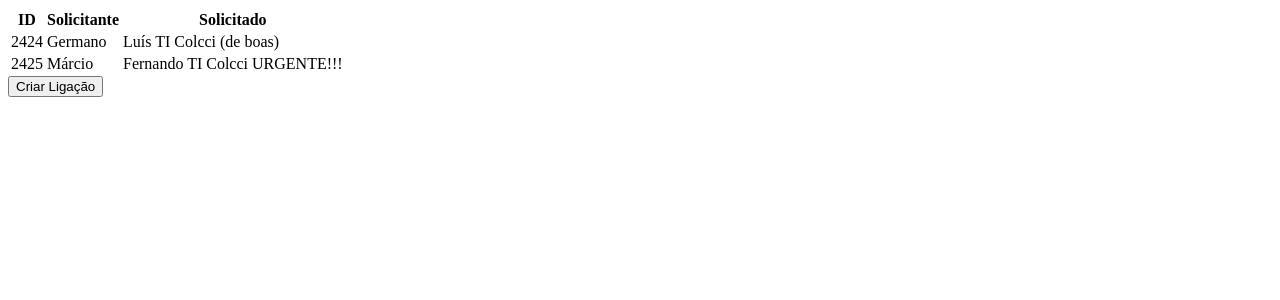
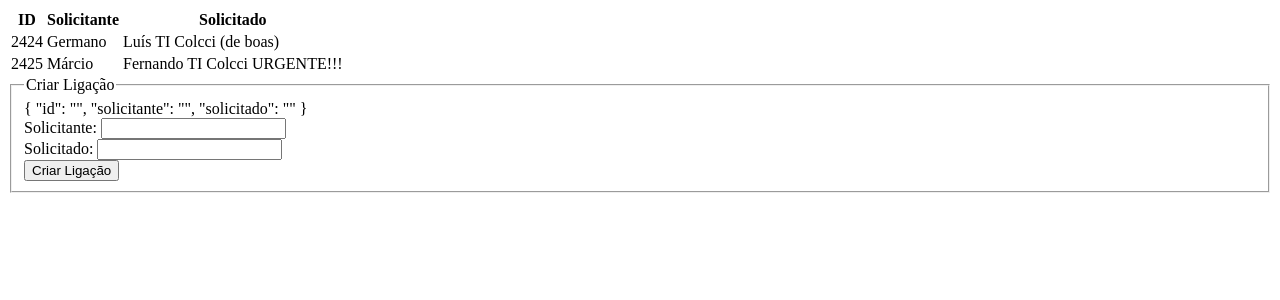
Before and after one commit to Adapcon/adapcall, a Vue app: page / in a window 1280 px wide. Shown: the top 300 px of the page. Built offline with nearby package versions, Linux system fonts and the light colour scheme.

Commit message:
formulário de criação

```diff
--- a/src/App.vue
+++ b/src/App.vue
@@ -15,18 +15,40 @@
 				</td>
 			</tr>
 		</table>
-		<input
-			type="button"
-			@click="criarLigacao"
-			value="Criar Ligação"
-		>
+		<form @submit.prevent="criarLigacao">
+			<fieldset>
+				<legend>Criar Ligação</legend>
+				{{ ligacao }}
+				<div>
+					Solicitante:
+					<input type="text"
+						v-model="ligacao.solicitante"
+					>
+				</div>
+				<div>
+					Solicitado:
+					<input type="text"
+						v-model="ligacao.solicitado"
+					>
+				</div>
+				<button type="submit"> Criar Ligação </button>
+			</fieldset>
+		</form>
   </div>
 </template>
 
 <script>
+
+const novaLigacao = {
+	id: '',
+	solicitante: '',
+	solicitado: '',
+}
+
 export default {
 	data() {
 		return {
+			ligacao: { ...novaLigacao },
 			ligacoes: [
 				{
 					id: 2424,
@@ -46,12 +68,10 @@ export default {
 	methods: {
 		criarLigacao() {
 			this.ligacoes.push({
-				id: 2426,
-				solicitante: "Sérgio",
-				solicitado: "Luís TI Colcci",
-				urgente: false,
+				...this.ligacao,
+				id: this.ligacoes.length,
 			})
-		}
+		},
 	}
 };
 </script>
```
